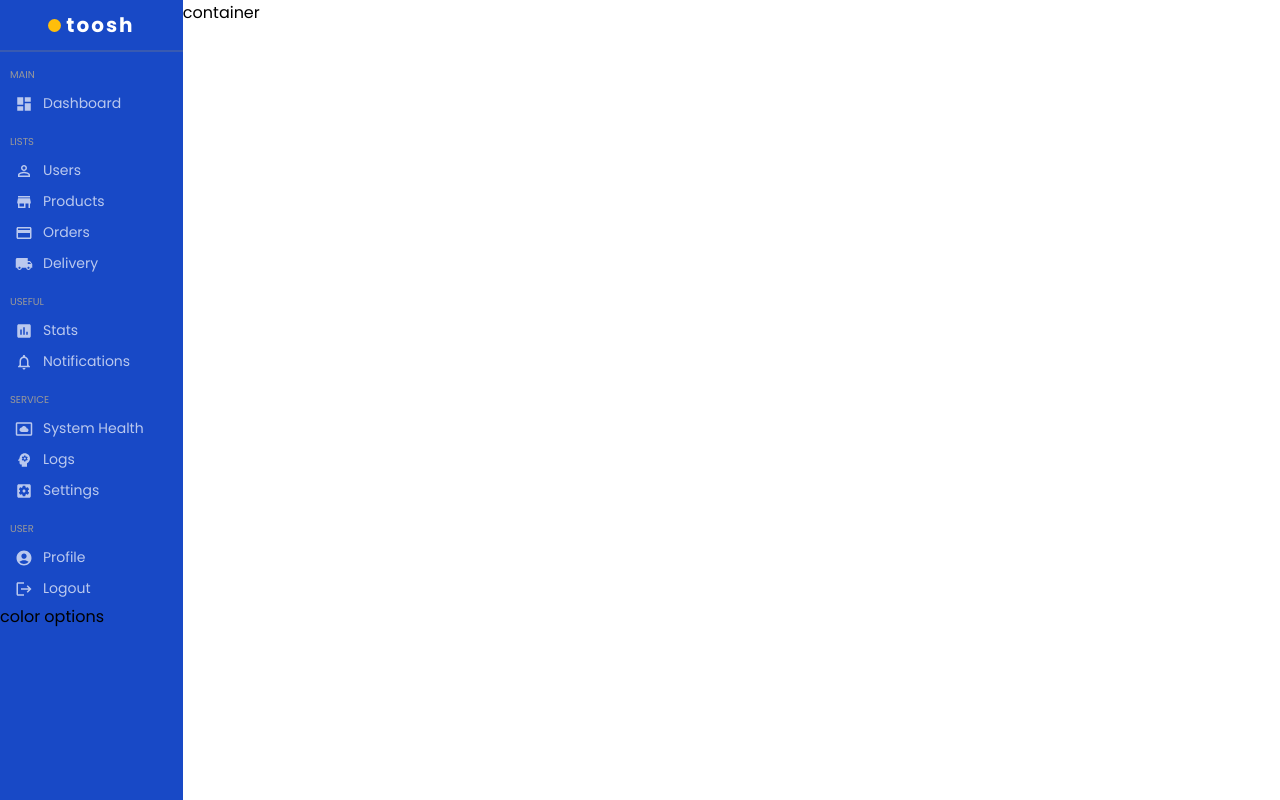
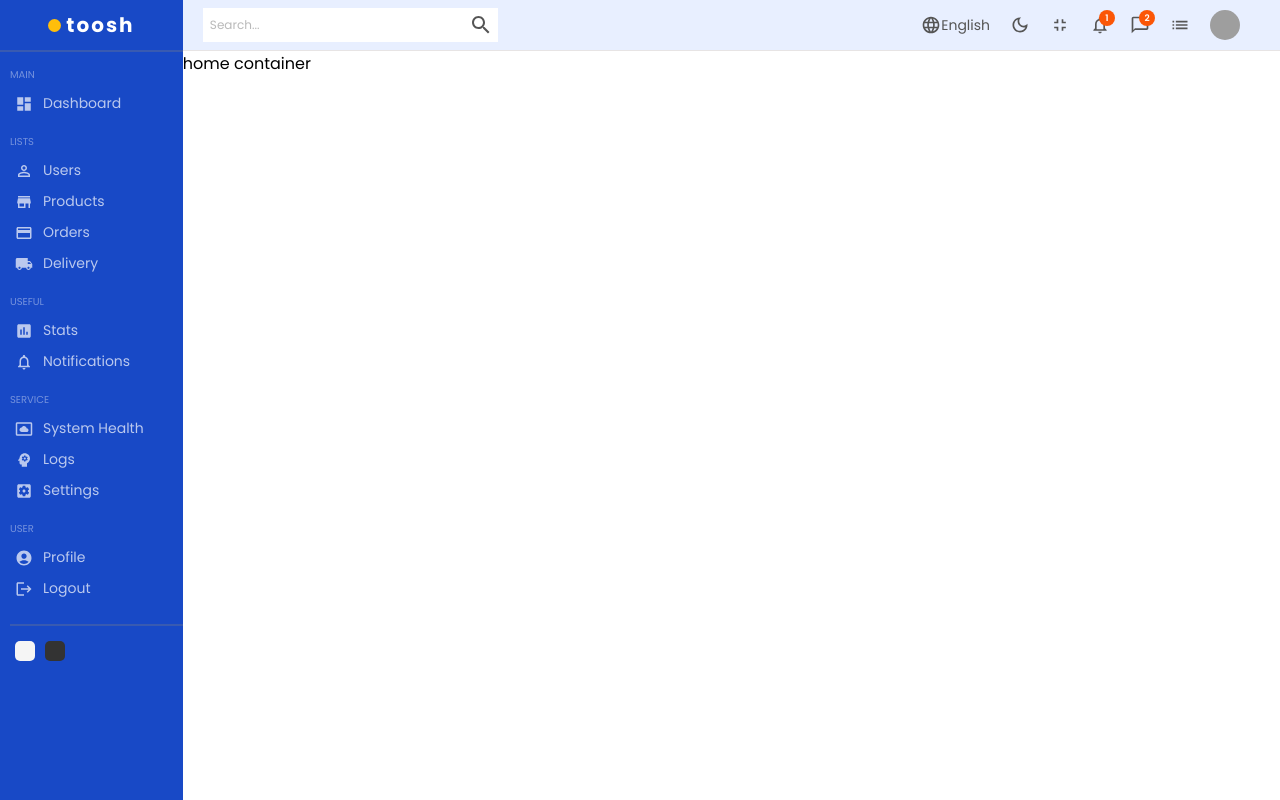
Before and after one commit to SanyaOdare/toosh-dashboard-react-app, a React (Create React App) app: page / in a window 1280 px wide. Built offline with nearby package versions, Linux system fonts and the light colour scheme; grey boxes are pictures that could not be loaded; the HTML template or start-up script is replaced by a standard one.

Commit message:
style the navbar

```diff
--- a/src/components/navbar/Navbar.jsx
+++ b/src/components/navbar/Navbar.jsx
@@ -1,8 +1,52 @@
 import "./navbar.scss";
+import SearchOutlinedIcon from '@mui/icons-material/SearchOutlined';
+import LanguageOutlinedIcon from '@mui/icons-material/LanguageOutlined';
+import DarkModeOutlinedIcon from '@mui/icons-material/DarkModeOutlined';
+import FullscreenExitIcon from '@mui/icons-material/FullscreenExit';
+import NotificationsNoneOutlinedIcon from '@mui/icons-material/NotificationsNoneOutlined';
+import ChatBubbleOutlineOutlinedIcon from '@mui/icons-material/ChatBubbleOutlineOutlined';
+import ListOutlinedIcon from '@mui/icons-material/ListOutlined';
 
 const Navbar = () => {
   return (
-    <div className="navbar">Navbar</div>
+    <div className="navbar">
+      <div className="wrapper">
+        <div className="search">
+          <input type="text" placeholder="Search..." />
+          <SearchOutlinedIcon />
+        </div>
+        <div className="items">
+          <div className="item">
+            <LanguageOutlinedIcon className="icon" />
+            English
+          </div>
+          <div className="item">
+            <DarkModeOutlinedIcon className="icon" />
+          </div>
+          <div className="item">
+            <FullscreenExitIcon className="icon" />
+          </div>
+          <div className="item">
+            <NotificationsNoneOutlinedIcon className="icon" />
+            <div className="counter">1</div>
+          </div>
+          <div className="item">
+            <ChatBubbleOutlineOutlinedIcon className="icon" />
+            <div className="counter">2</div>
+          </div>
+          <div className="item">
+            <ListOutlinedIcon className="icon" />
+          </div>
+          <div className="item">
+            <img
+              src="https://images.pexels.com/photos/5448159/pexels-photo-5448159.jpeg?auto=compress&cs=tinysrgb&w=1260&h=750&dpr=1"
+              alt="family"
+              className="avatar"
+            />
+          </div>
+        </div>
+      </div>
+    </div>
   )
 }
 
--- a/src/components/navbar/navbar.scss
+++ b/src/components/navbar/navbar.scss
@@ -0,0 +1,75 @@
+.navbar {
+  background-color: #E8EFFF;
+  border-bottom: 0.5px solid rgb(231, 228, 228);
+  color: #555;
+  display: flex;
+  align-items: center;
+  font-size: 0.875rem;
+  height: 50px;
+
+  .wrapper {
+    display: flex;
+    align-items: center;
+    justify-content: space-between;
+    padding: 1.25rem;
+    width: 100%;
+
+    .search {
+      background-color: #fff;
+      // border: 0.5px solid #fff;
+      display: flex;
+      align-items: center;
+      padding: 5px;
+
+      input {
+        border: none;
+        outline: none;
+        background-color: #fff;
+        opacity: 0.5;
+
+        &::placeholder {
+          font-size: 0.75rem;
+        }
+      }
+    }
+
+    .items {
+      display: flex;
+      align-items: center;
+
+      .item {
+        display: flex;
+        align-items: center;
+        margin-right: 20px;
+        position: relative;
+
+        .icon {
+          font-size: 1.25rem;
+        }
+
+        .avatar {
+          border-radius: 50%;
+          height: 30px;
+          width: 30px;
+        }
+
+        .counter {
+          background-color: #FB5607;
+          border-radius: 50%;
+          color: #fff;
+          display: flex;
+          align-items: center;
+          justify-content: center;
+          font-size: 9px;
+          font-weight: 600;
+          height: 10px;
+          padding: 3px;
+          position: absolute;
+          top: -5px;
+          right: -5px;
+          width: 10px;
+        }
+      }
+    }
+  }
+}
--- a/src/components/sidebar/Sidebar.jsx
+++ b/src/components/sidebar/Sidebar.jsx
@@ -71,13 +71,17 @@
             <AccountCircleIcon className="icon" />
             <span>Profile</span>
           </li>
-          <li>
+          <li id="logout">
             <LogoutIcon className="icon" />
             <span>Logout</span>
           </li>
         </ul>
+        <hr />
       </div>
-      <div className="bottom">color options</div>
+      <div className="bottom">
+      <div className="colorOption"></div>
+      <div className="colorOption"></div>
+      </div>
     </div>
   );
 };
--- a/src/components/sidebar/sidebar.scss
+++ b/src/components/sidebar/sidebar.scss
@@ -44,11 +44,12 @@
       padding: 0;
 
       .title {
-        color: #999;
+        color: #fff;
         font-size: 0.625rem;
         font-weight: 400;
         margin-top: 15px;
         margin-bottom: 5px;
+        opacity: 0.4;
       }
 
       li {
@@ -72,6 +73,32 @@
           margin-left: 10px;
         }
       }
+
+      #logout {
+        margin-bottom: 20px;
+      }
+    }
+  }
+
+  .bottom {
+    display: flex;
+    align-items: center;
+    margin: 10px;
+
+    .colorOption {
+      // border: 1px solid #FFBE0B;
+      border-radius: 5px;
+      cursor: pointer;
+      height: 20px;
+      margin: 5px;
+      width: 20px;
+
+      &:nth-child(1) {
+        background-color: whitesmoke;
+      }
+      &:nth-child(2) {
+        background-color: #333;
+      }
     }
   }
 }
--- a/src/pages/home/Home.jsx
+++ b/src/pages/home/Home.jsx
@@ -1,13 +1,17 @@
 import Sidebar from "../../components/sidebar/Sidebar";
+import Navbar from "../../components/navbar/Navbar";
 import "./home.scss"
 
 const Home = () => {
   return (
     <div className="home">
       <Sidebar />
-      <div className="homeContainer">container</div>
+      <div className="homeContainer">
+        <Navbar />
+        home container
+      </div>
     </div>
-  )
-}
+  );
+};
 
 export default Home;
```
